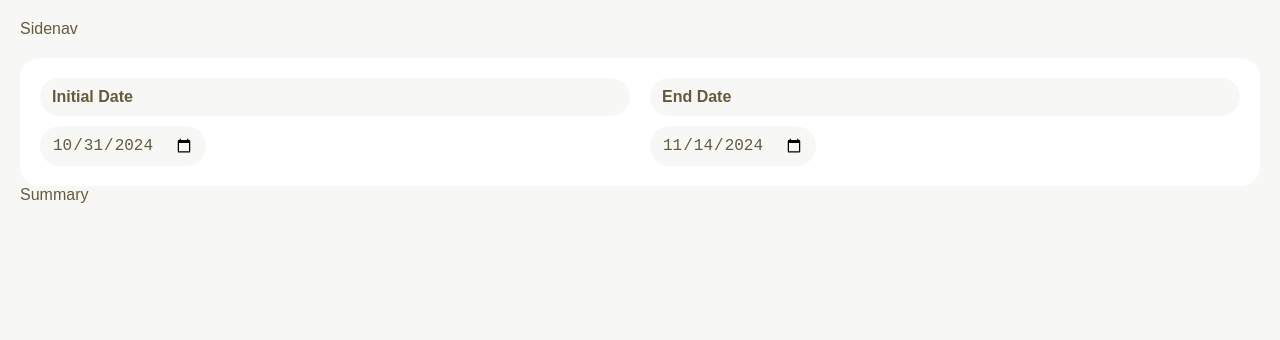
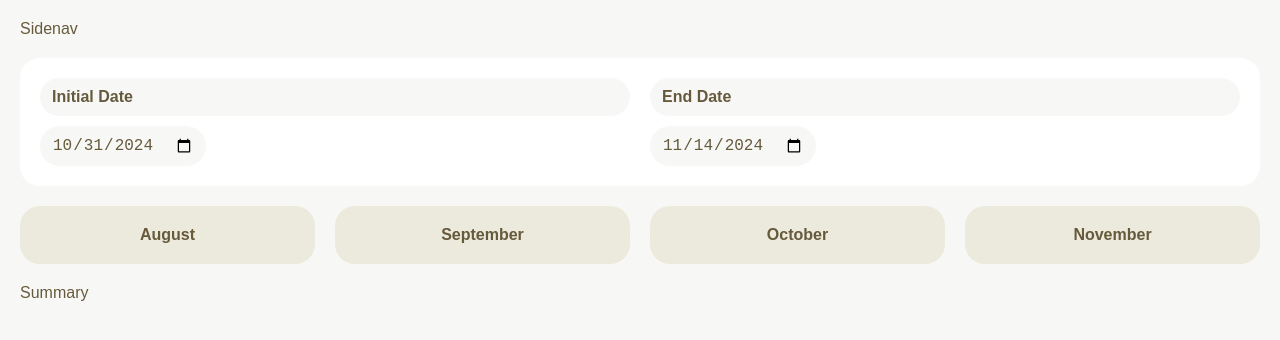
Before and after one commit to adrianholz/Fintech, a React (Vite) app: page / in a window 1280 px wide. Shown: the top 340 px of the page. Built offline with nearby package versions, Linux system fonts and the light colour scheme; no server answers.

Commit message:
Month Buttons and Fetch per Month

```diff
--- a/src/Components/DateRange.tsx
+++ b/src/Components/DateRange.tsx
@@ -1,4 +1,3 @@
-import React, { useState } from "react";
 import DateInput from "./DateInput";
 import { useData } from "../Context/DataContext";
 
--- a/src/Components/Header.tsx
+++ b/src/Components/Header.tsx
@@ -1,10 +1,14 @@
 import React from "react";
 import DateRange from "./DateRange";
+import Months from "./Months";
 
 const Header = () => {
   return (
-    <header>
-      <DateRange />
+    <header className="mb">
+      <div className="mb">
+        <DateRange />
+      </div>
+      <Months />
     </header>
   );
 };
--- /dev/null
+++ b/src/Components/MonthButton.tsx
@@ -0,0 +1,45 @@
+import React, { CSSProperties } from "react";
+import { useData } from "../Context/DataContext";
+
+const style: CSSProperties = {
+  padding: "var(--gap) var(--gap-s)",
+  backgroundColor: "var(--color-3)",
+  border: "none",
+  borderRadius: "var(--gap)",
+  color: "var(--color-2)",
+  fontWeight: "600",
+  textTransform: "capitalize",
+};
+
+function monthName(n: number) {
+  const date = new Date();
+  date.setMonth(date.getMonth() + n);
+  return new Intl.DateTimeFormat("en-US", { month: "long" }).format(date);
+}
+
+function formatDate(date: Date) {
+  const dd = String(date.getDate()).padStart(2, "0");
+  const mm = String(date.getMonth() + 1).padStart(2, "0");
+  const yyyy = date.getFullYear();
+  return `${yyyy}-${mm}-${dd}`;
+}
+
+const MonthButton = ({ n }: { n: number }) => {
+  const { setInitial, setEnd } = useData();
+
+  function setMonth(n: number) {
+    const date = new Date();
+    date.setMonth(date.getMonth() + n);
+    const firstDay = new Date(date.getFullYear(), date.getMonth(), 1);
+    const lastDay = new Date(date.getFullYear(), date.getMonth() + 1, 0);
+    setInitial(formatDate(firstDay));
+    setEnd(formatDate(lastDay));
+  }
+  return (
+    <button style={style} onClick={() => setMonth(n)}>
+      {monthName(n)}
+    </button>
+  );
+};
+
+export default MonthButton;
--- /dev/null
+++ b/src/Components/Months.tsx
@@ -0,0 +1,14 @@
+import MonthButton from "./MonthButton";
+
+const Months = () => {
+  return (
+    <div className="flex">
+      <MonthButton n={-3} />
+      <MonthButton n={-2} />
+      <MonthButton n={-1} />
+      <MonthButton n={0} />
+    </div>
+  );
+};
+
+export default Months;
```
